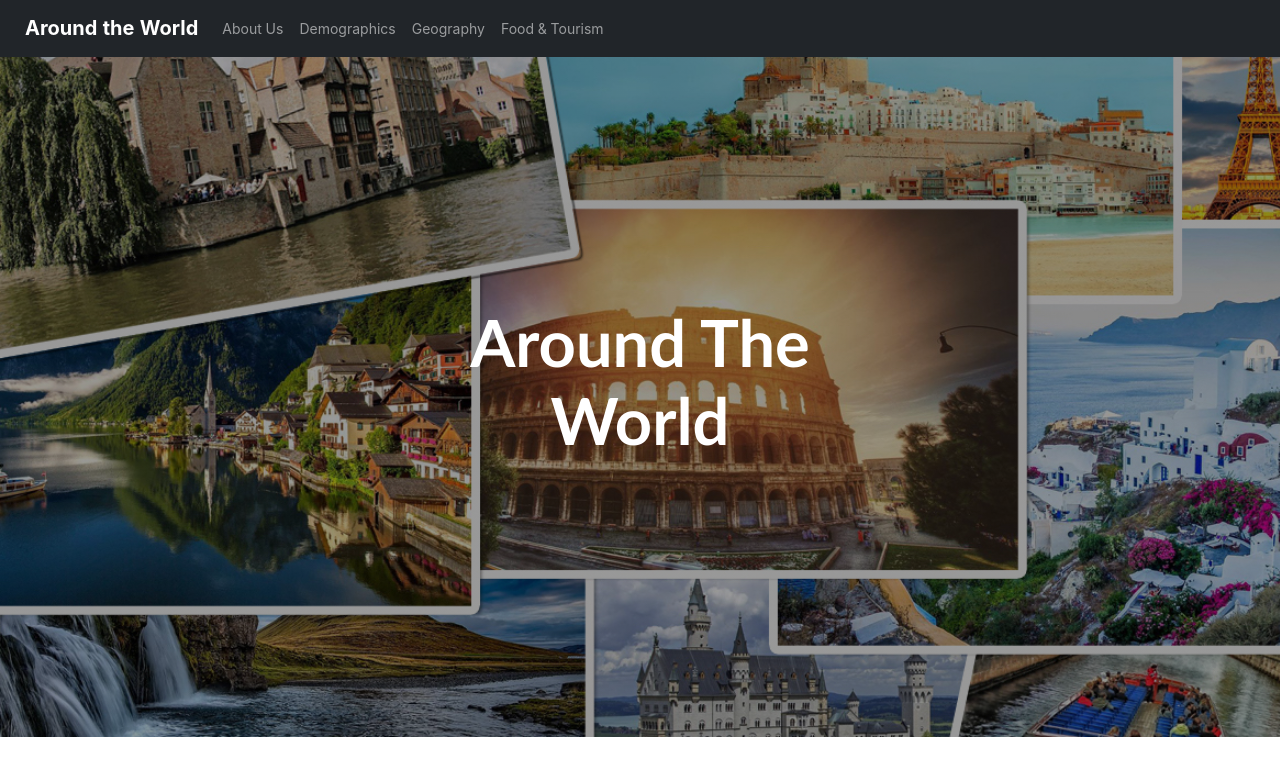
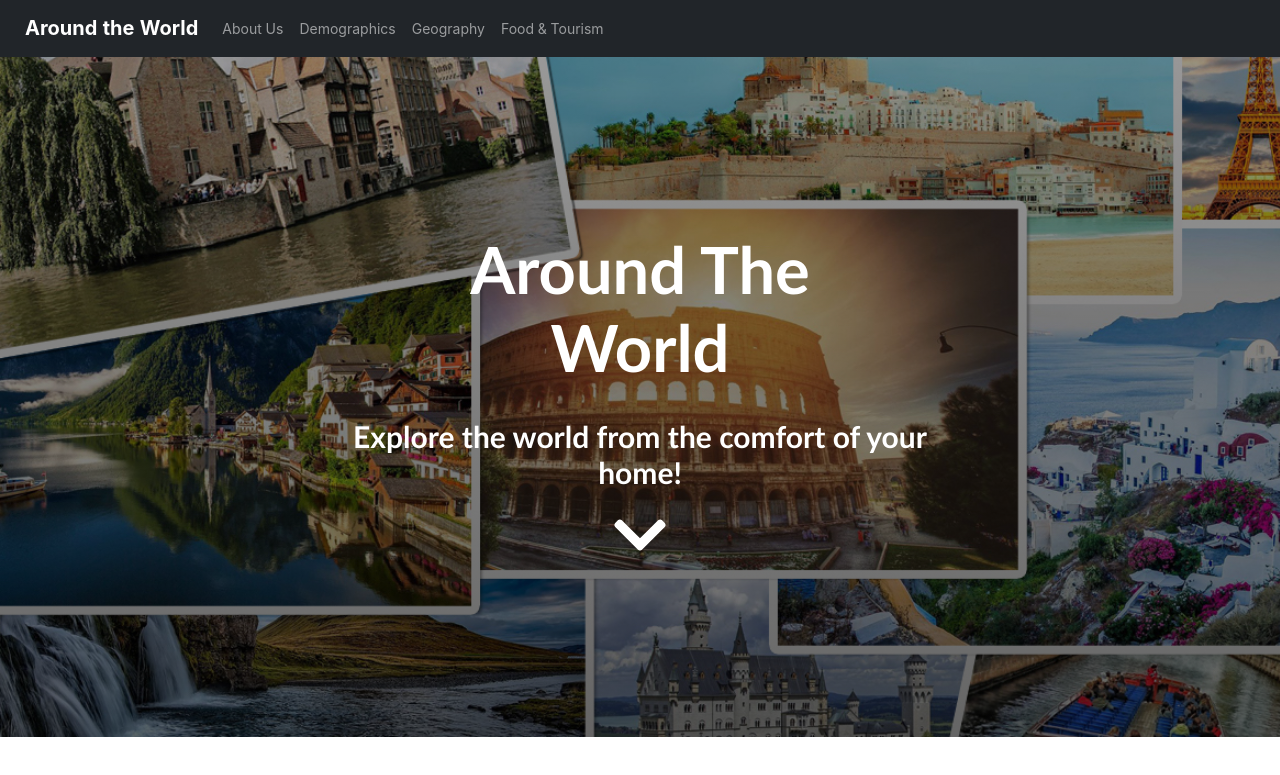
Before and after one commit to preethk0/CS373, a React (Create React App) app in the folder front-end/: page / in a window 1280 px wide. Shown: the top 775 px of the page. Built offline with nearby package versions, Linux system fonts and the light colour scheme.

Commit message:
description and scroll down arrow for About page

```diff
--- a/front-end/package.json
+++ b/front-end/package.json
@@ -13,6 +13,7 @@
     "react": "^17.0.2",
     "react-bootstrap": "^2.0.0-rc.0",
     "react-dom": "^17.0.2",
+    "react-icons": "^4.3.1",
     "react-router-dom": "^5.3.0",
     "react-scripts": "4.0.3",
     "web-vitals": "^1.1.2"
--- a/front-end/src/screens/HomeSplash/HomeSplash.css
+++ b/front-end/src/screens/HomeSplash/HomeSplash.css
@@ -5,15 +5,15 @@
 }
 
 .coverImageStyle {
-  background-image: linear-gradient(rgba(0, 0, 0, 0.4), rgba(0, 0, 0, 0.4)),
+  background-image: linear-gradient(rgba(0, 0, 0, 0.4), rgba(0, 0, 0, 0.6)),
     url("../../images/CoverImage.jpeg");
   height: 85vh;
   width: 100%;
-  /* height: calc(80vh + 64px); */
   background-size: cover;
   display: flex;
   align-items: center;
   justify-content: center;
+  flex-direction: column;
 }
 
 .homeTitle {
@@ -27,6 +27,17 @@
   text-align: center;
 }
 
+.homeSubtitle {
+  font-family: "Trebuchet MS", "Lucida Sans Unicode", "Lucida Grande",
+    "Lucida Sans", Arial, sans-serif;
+  font-weight: 600;
+  align-self: center;
+  font-size: 30px;
+  color: white;
+  text-align: center;
+  width: 600px;
+}
+
 .cardsGrid {
   display: grid;
   grid-template-columns: auto auto auto;
--- a/front-end/src/screens/HomeSplash/HomeSplash.js
+++ b/front-end/src/screens/HomeSplash/HomeSplash.js
@@ -3,6 +3,7 @@ import ModelCard from "../../components/Cards/ModelCard";
 import DemographicsCoverImage from "../../images/DemographicsCoverImage.jpeg";
 import GeographyCoverImage from "../../images/GeographyCoverImage.jpeg";
 import FoodAndTourismCoverImage from "../../images/FoodAndTourismCoverImage.jpeg";
+import { FaChevronDown } from "react-icons/fa";
 
 import "./HomeSplash.css";
 
@@ -11,7 +12,14 @@ const HomeSplash = ({}) => {
     <div className="overallPage">
       <div className="coverImageStyle">
         <h1 className="homeTitle">Around The World</h1>
+        <h3 className="homeSubtitle">
+          Explore the world from the comfort of your home!
+        </h3>
+        <a class="ct-btn-scroll ct-js-btn-scroll" href="#home">
+          <FaChevronDown size={60} color="white" />
+        </a>
       </div>
+      <section id="home">
         <div className="cardsGrid">
           <ModelCard
             name="Demographics"
@@ -32,6 +40,7 @@ const HomeSplash = ({}) => {
             photo={FoodAndTourismCoverImage}
           />
         </div>
+      </section>
     </div>
   );
 };
```
Also changed, not shown: 1 other file (tests, documents, lock files or other folders). Lines whose indentation alone changed are shown as unchanged.
